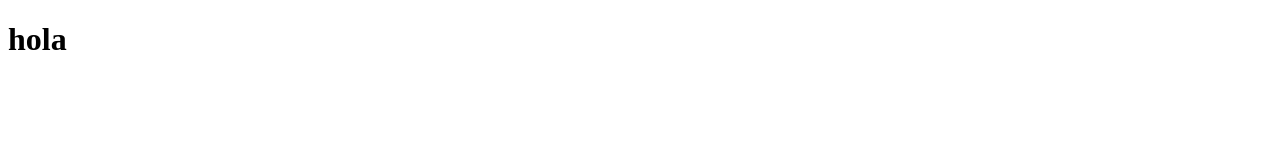
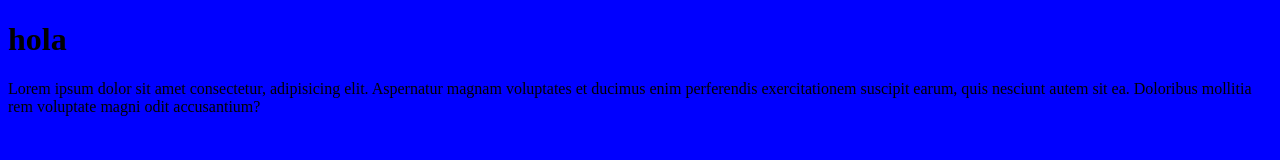
Before and after one commit to gabrielc2519/primer_repositorio, a plain HTML site: page index.html in a window 1280 px wide. Drawn offline with Linux system fonts and the light colour scheme.

Commit message:
segunda version

```diff
--- /dev/null
+++ b/css/syles.css
@@ -0,0 +1,3 @@
+body {
+    background-color: blue;
+}
--- a/index.html
+++ b/index.html
@@ -5,8 +5,12 @@
     <meta http-equiv="X-UA-Compatible" content="IE=edge">
     <meta name="viewport" content="width=device-width, initial-scale=1.0">
     <title>Document</title>
+    <link rel="stylesheet" href="/css/syles.css">
 </head>
 <body>
     <h1>hola</h1>
+    <p>
+        Lorem ipsum dolor sit amet consectetur, adipisicing elit. Aspernatur magnam voluptates et ducimus enim perferendis exercitationem suscipit earum, quis nesciunt autem sit ea. Doloribus mollitia rem voluptate magni odit accusantium?
+    </p>
 </body>
 </html>
```
